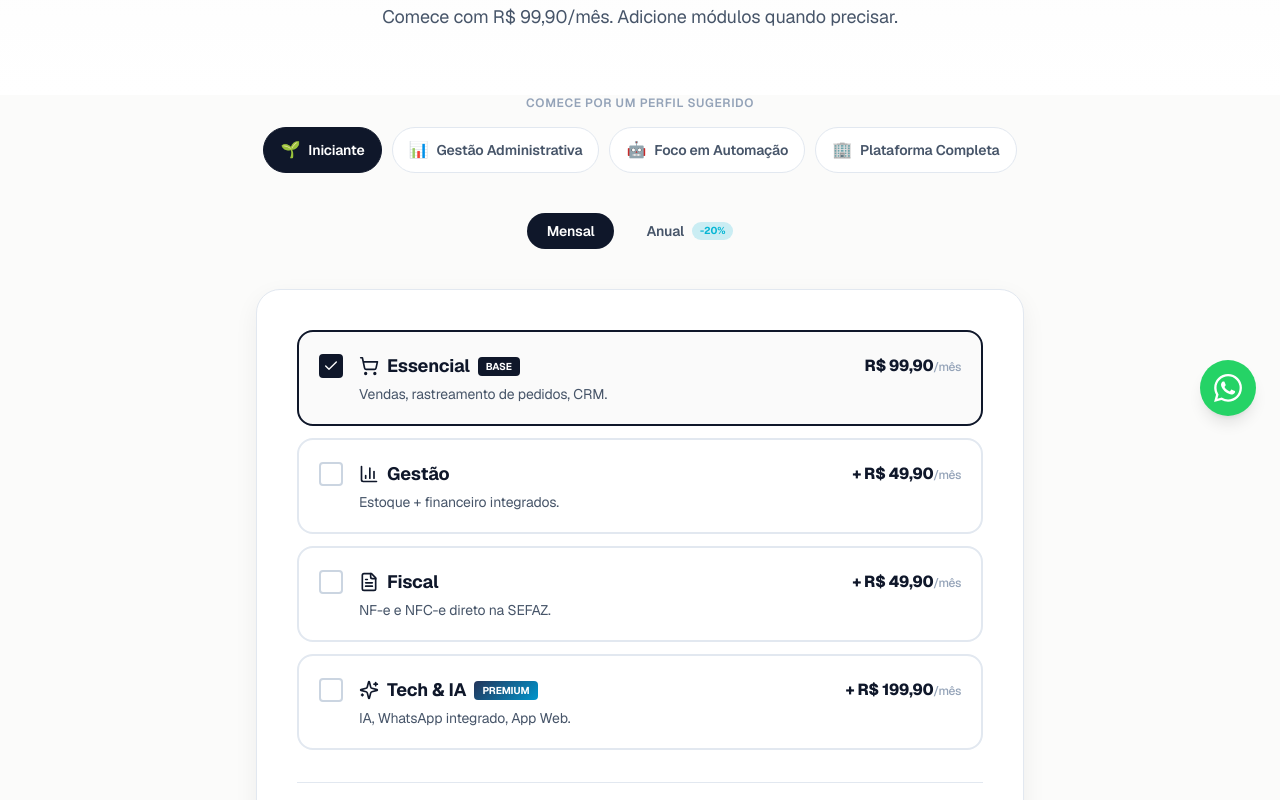
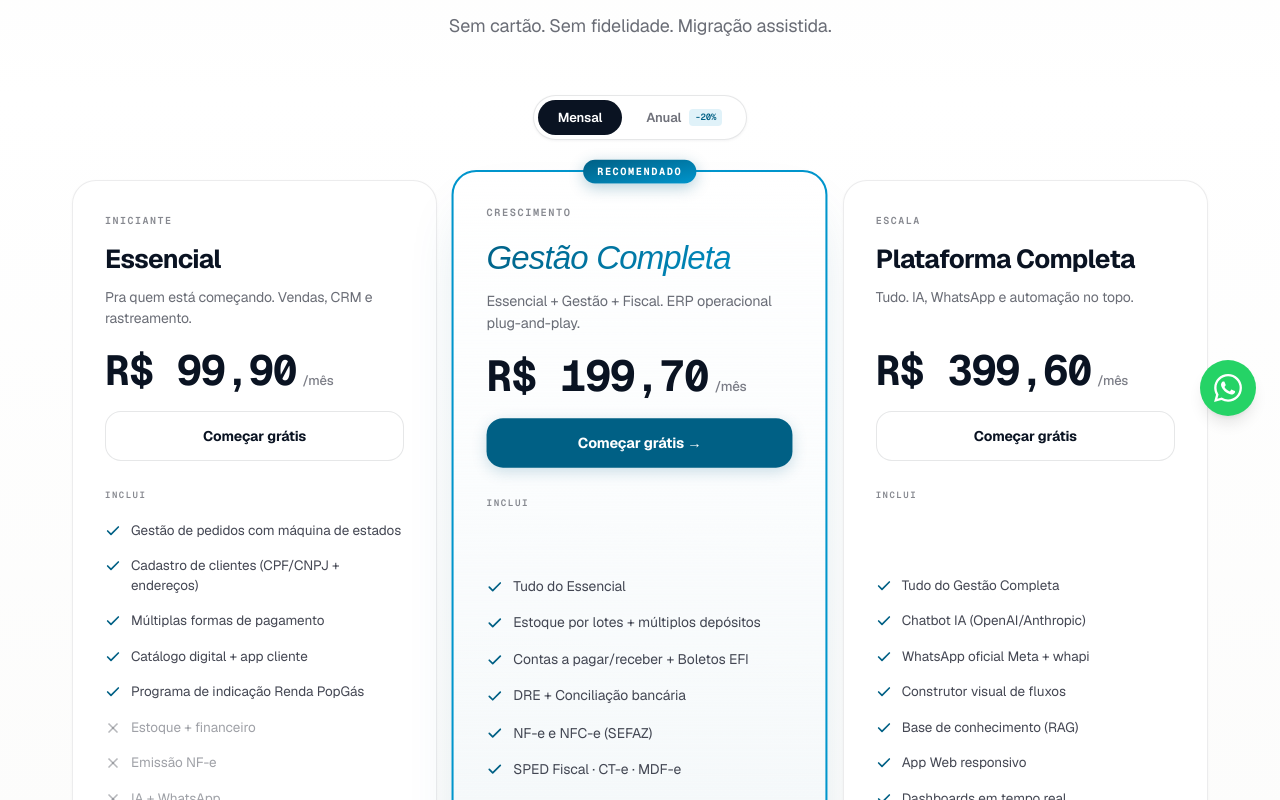
Before and after one commit to popgas/popgas-website, a Next.js app: page /planos in a window 1280 px wide. Shown: the part 360-1160 px from the top of the page. Built offline with nearby package versions, Linux system fonts and the light colour scheme; no server answers; a web font is replaced by a local one.

Commit message:
feat(site): /planos com 3-card comparison (Iniciante / Crescimento RECOMENDADO / Escala) + billing toggle

```diff
--- a/src/app/planos/page.tsx
+++ b/src/app/planos/page.tsx
@@ -1,6 +1,6 @@
 import type { Metadata } from 'next';
 import { Container } from '@/components/shared/Container';
-import { PricingCalculator } from '@/components/pricing/PricingCalculator';
+import { PricingPlanCards } from '@/components/pricing/PricingPlanCards';
 import { FeatureComparisonTable } from '@/components/pricing/FeatureComparisonTable';
 import { EnterpriseCallout } from '@/components/pricing/EnterpriseCallout';
 import { PricingFaq } from '@/components/pricing/PricingFaq';
@@ -11,7 +11,7 @@ import { MODULES } from '@/lib/pricing';
 export const metadata: Metadata = {
   title: 'Planos — A partir de R$ 99,90/mês',
   description:
-    'Comece com R$ 99,90/mês. Adicione módulos quando precisar. Sem cartão. Sem fidelidade.',
+    'Comece com R$ 99,90/mês. Sem cartão. Sem fidelidade. Migração assistida.',
 };
 
 export default function PlanosPage() {
@@ -22,23 +22,24 @@ export default function PlanosPage() {
           Object.values(MODULES).map(m => ({ name: m.name, price: m.monthlyPrice }))
         )}
       />
-      <section className="pt-16 md:pt-24 pb-12 md:pb-16 bg-gradient-to-b from-[#fafafa] to-white">
+      <section className="pt-16 md:pt-24 pb-12 md:pb-14 bg-gradient-to-b from-[#fbfbfa] to-white">
         <Container className="max-w-3xl text-center">
-          <div className="inline-block px-3 py-1.5 bg-[#dbeafe] text-[#1e40af] text-xs font-semibold uppercase tracking-wider rounded-full mb-5">
-            Planos modulares
+          <div className="inline-flex items-center gap-2 px-3.5 py-1.5 mb-6 bg-[rgba(0,149,204,0.06)] border border-[rgba(0,149,204,0.20)] rounded-full font-mono text-[11px] uppercase tracking-[0.4px] text-[#006085] font-semibold">
+            <span className="w-1.5 h-1.5 rounded-full bg-[#0095cc]" aria-hidden />
+            Planos PopGás
           </div>
-          <h1 className="text-4xl md:text-6xl font-extrabold tracking-[-0.04em] leading-[1.05] text-[#0f172a] mb-5">
-            Escolha o que cabe na sua operação.
+          <h1 className="font-display text-4xl md:text-6xl lg:text-[64px] font-extrabold tracking-[-0.05em] leading-[1.0] text-[#0a1322] mb-5">
+            Escolha o plano <em className="italic-accent">certo</em> pra sua operação.
           </h1>
-          <p className="text-lg text-[#475569]">
-            Comece com R$ 99,90/mês. Adicione módulos quando precisar.
+          <p className="text-base md:text-lg text-[rgba(15,19,34,0.62)] leading-[1.5] tracking-[-0.01em]">
+            Sem cartão. Sem fidelidade. Migração assistida.
           </p>
         </Container>
       </section>
 
-      <section className="pb-20 md:pb-28">
+      <section className="pb-20 md:pb-28 bg-gradient-to-b from-white to-[#fbfbfa]">
         <Container>
-          <PricingCalculator />
+          <PricingPlanCards />
         </Container>
       </section>
 
--- /dev/null
+++ b/src/components/pricing/PricingPlanCards.tsx
@@ -0,0 +1,251 @@
+'use client';
+
+import { useState } from 'react';
+import Link from 'next/link';
+import { Check, X } from 'lucide-react';
+import {
+  MODULES,
+  calculateTotal,
+  formatPrice,
+  buildSignupUrl,
+  ANNUAL_DISCOUNT,
+  type ModuleId,
+} from '@/lib/pricing';
+import { cn } from '@/lib/utils';
+
+type BillingCycle = 'monthly' | 'annual';
+
+interface Plan {
+  id: 'iniciante' | 'crescimento' | 'escala';
+  tag: string;
+  name: string;
+  pitch: string;
+  modules: ModuleId[];
+  features: { included: boolean; label: string }[];
+  ctaLabel: string;
+  campaign: string;
+  featured?: boolean;
+}
+
+const PLANS: Plan[] = [
+  {
+    id: 'iniciante',
+    tag: 'Iniciante',
+    name: 'Essencial',
+    pitch: 'Pra quem está começando. Vendas, CRM e rastreamento.',
+    modules: ['essencial'],
+    features: [
+      { included: true, label: 'Gestão de pedidos com máquina de estados' },
+      { included: true, label: 'Cadastro de clientes (CPF/CNPJ + endereços)' },
+      { included: true, label: 'Múltiplas formas de pagamento' },
+      { included: true, label: 'Catálogo digital + app cliente' },
+      { included: true, label: 'Programa de indicação Renda PopGás' },
+      { included: false, label: 'Estoque + financeiro' },
+      { included: false, label: 'Emissão NF-e' },
+      { included: false, label: 'IA + WhatsApp' },
+    ],
+    ctaLabel: 'Começar grátis',
+    campaign: 'planos_iniciante',
+  },
+  {
+    id: 'crescimento',
+    tag: 'Crescimento',
+    name: 'Gestão Completa',
+    pitch: 'Essencial + Gestão + Fiscal. ERP operacional plug-and-play.',
+    modules: ['essencial', 'gestao', 'fiscal'],
+    features: [
+      { included: true, label: 'Tudo do Essencial' },
+      { included: true, label: 'Estoque por lotes + múltiplos depósitos' },
+      { included: true, label: 'Contas a pagar/receber + Boletos EFI' },
+      { included: true, label: 'DRE + Conciliação bancária' },
+      { included: true, label: 'NF-e e NFC-e (SEFAZ)' },
+      { included: true, label: 'SPED Fiscal · CT-e · MDF-e' },
+      { included: false, label: 'IA + WhatsApp' },
+    ],
+    ctaLabel: 'Começar grátis →',
+    campaign: 'planos_crescimento',
+    featured: true,
+  },
+  {
+    id: 'escala',
+    tag: 'Escala',
+    name: 'Plataforma Completa',
+    pitch: 'Tudo. IA, WhatsApp e automação no topo.',
+    modules: ['essencial', 'gestao', 'fiscal', 'techia'],
+    features: [
+      { included: true, label: 'Tudo do Gestão Completa' },
+      { included: true, label: 'Chatbot IA (OpenAI/Anthropic)' },
+      { included: true, label: 'WhatsApp oficial Meta + whapi' },
+      { included: true, label: 'Construtor visual de fluxos' },
+      { included: true, label: 'Base de conhecimento (RAG)' },
+      { included: true, label: 'App Web responsivo' },
+      { included: true, label: 'Dashboards em tempo real' },
+    ],
+    ctaLabel: 'Começar grátis',
+    campaign: 'planos_escala',
+  },
+];
+
+export function PricingPlanCards() {
+  const [billing, setBilling] = useState<BillingCycle>('monthly');
+
+  return (
+    <div>
+      <BillingToggle billing={billing} onChange={setBilling} />
+
+      <div className="grid grid-cols-1 lg:grid-cols-3 gap-5 max-w-[1200px] mx-auto items-stretch">
+        {PLANS.map(plan => (
+          <PlanCard key={plan.id} plan={plan} billing={billing} />
+        ))}
+      </div>
+
+      <div className="max-w-[1200px] mx-auto mt-9 px-6 py-5 bg-[rgba(0,149,204,0.04)] border border-dashed border-[rgba(0,149,204,0.30)] rounded-2xl text-center text-sm text-[rgba(15,19,34,0.78)]">
+        Quer combinação diferente?{' '}
+        <Link
+          href="/contato?tipo=sales"
+          className="text-[#006085] font-bold border-b border-[#006085] hover:text-[#0095cc] hover:border-[#0095cc] transition-colors"
+        >
+          Fale com a gente para um plano sob medida →
+        </Link>
+      </div>
+    </div>
+  );
+}
+
+function BillingToggle({
+  billing,
+  onChange,
+}: {
+  billing: BillingCycle;
+  onChange: (b: BillingCycle) => void;
+}) {
+  return (
+    <div className="flex justify-center mb-10">
+      <div className="inline-flex items-center gap-1 bg-white border border-[rgba(15,19,34,0.10)] rounded-full p-1 shadow-[0_1px_3px_rgba(15,19,34,0.05)]">
+        <button
+          type="button"
+          onClick={() => onChange('monthly')}
+          className={cn(
+            'px-5 py-2 rounded-full text-[13px] font-semibold tracking-[-0.01em] transition-colors',
+            billing === 'monthly'
+              ? 'bg-[#0a1322] text-white'
+              : 'text-[rgba(15,19,34,0.6)] hover:text-[#0a1322]'
+          )}
+          aria-pressed={billing === 'monthly'}
+        >
+          Mensal
+        </button>
+        <button
+          type="button"
+          onClick={() => onChange('annual')}
+          className={cn(
+            'inline-flex items-center gap-2 px-5 py-2 rounded-full text-[13px] font-semibold tracking-[-0.01em] transition-colors',
+            billing === 'annual'
+              ? 'bg-[#0a1322] text-white'
+              : 'text-[rgba(15,19,34,0.6)] hover:text-[#0a1322]'
+          )}
+          aria-pressed={billing === 'annual'}
+        >
+          Anual
+          <span
+            className={cn(
+              'font-mono text-[9px] px-1.5 py-0.5 rounded',
+              billing === 'annual'
+                ? 'bg-white/15 text-white'
+                : 'bg-[rgba(0,149,204,0.12)] text-[#006085]'
+            )}
+          >
+            -{Math.round(ANNUAL_DISCOUNT * 100)}%
+          </span>
+        </button>
+      </div>
+    </div>
+  );
+}
+
+function PlanCard({ plan, billing }: { plan: Plan; billing: BillingCycle }) {
+  const total = calculateTotal(plan.modules, billing);
+  const ctaUrl = buildSignupUrl({
+    modules: plan.modules,
+    billing,
+    utmCampaign: plan.campaign,
+  });
+
+  return (
+    <article
+      className={cn(
+        'relative h-full bg-white rounded-3xl p-7 md:p-8 flex flex-col transition-all duration-200',
+        plan.featured
+          ? 'border-2 border-[#0095cc] bg-gradient-to-b from-white to-[rgba(0,149,204,0.04)] shadow-[0_30px_60px_-20px_rgba(0,96,133,0.20)] lg:scale-[1.03] hover:lg:scale-[1.05] hover:-translate-y-1'
+          : 'border border-[rgba(15,19,34,0.08)] shadow-[0_1px_3px_rgba(15,19,34,0.04)] hover:-translate-y-1 hover:shadow-[0_12px_32px_rgba(15,19,34,0.08)]'
+      )}
+    >
+      {plan.featured && (
+        <span className="absolute -top-3 left-1/2 -translate-x-1/2 inline-flex items-center bg-gradient-to-br from-[#006085] to-[#0095cc] text-white px-3.5 py-1 rounded-full font-mono text-[10px] uppercase tracking-[1.5px] font-bold shadow-[0_4px_14px_rgba(0,96,133,0.30)]">
+          Recomendado
+        </span>
+      )}
+
+      <div className="font-mono text-[10px] uppercase tracking-[1.5px] text-[rgba(15,19,34,0.5)] font-semibold mb-3">
+        {plan.tag}
+      </div>
+
+      <h3
+        className={cn(
+          'mb-2 leading-[1.1] tracking-[-0.025em]',
+          plan.featured
+            ? 'font-serif italic font-normal text-[32px] italic-accent'
+            : 'font-display text-[26px] font-bold text-[#0a1322]'
+        )}
+      >
+        {plan.name}
+      </h3>
+
+      <p className="text-sm leading-[1.5] text-[rgba(15,19,34,0.62)] mb-5 min-h-[42px]">
+        {plan.pitch}
+      </p>
+
+      <div className="flex items-baseline gap-1.5 mb-5">
+        <span className="font-mono text-[42px] font-bold tracking-[-0.03em] text-[#0a1322] leading-none">
+          R$ {formatPrice(total)}
+        </span>
+        <span className="text-[13px] font-medium text-[rgba(15,19,34,0.55)]">/mês</span>
+      </div>
+
+      <Link
+        href={ctaUrl}
+        className={cn(
+          'block text-center py-3.5 px-5 rounded-xl font-bold text-sm tracking-[-0.01em] mb-7 transition-colors',
+          plan.featured
+            ? 'bg-[#006085] hover:bg-[#0095cc] text-white shadow-[0_4px_14px_rgba(0,96,133,0.20)]'
+            : 'bg-white border border-[rgba(15,19,34,0.10)] hover:border-[#0a1322] text-[#0a1322]'
+        )}
+      >
+        {plan.ctaLabel}
+      </Link>
+
+      <div className="font-mono text-[9px] uppercase tracking-[1.5px] text-[rgba(15,19,34,0.5)] font-semibold mb-3">
+        Inclui
+      </div>
+
+      <ul className="flex flex-col gap-1 mt-auto">
+        {plan.features.map((f, i) => (
+          <li
+            key={i}
+            className={cn(
+              'flex items-start gap-2.5 py-1.5 text-[13.5px] leading-[1.45] tracking-[-0.005em]',
+              f.included ? 'text-[rgba(15,19,34,0.78)]' : 'text-[rgba(15,19,34,0.40)]'
+            )}
+          >
+            {f.included ? (
+              <Check className="w-4 h-4 text-[#006085] flex-shrink-0 mt-0.5" strokeWidth={2.5} />
+            ) : (
+              <X className="w-4 h-4 text-[rgba(15,19,34,0.30)] flex-shrink-0 mt-0.5" strokeWidth={2.5} />
+            )}
+            <span>{f.label}</span>
+          </li>
+        ))}
+      </ul>
+    </article>
+  );
+}
```
Also changed, not shown: 1 other file (tests, documents, lock files or other folders).
